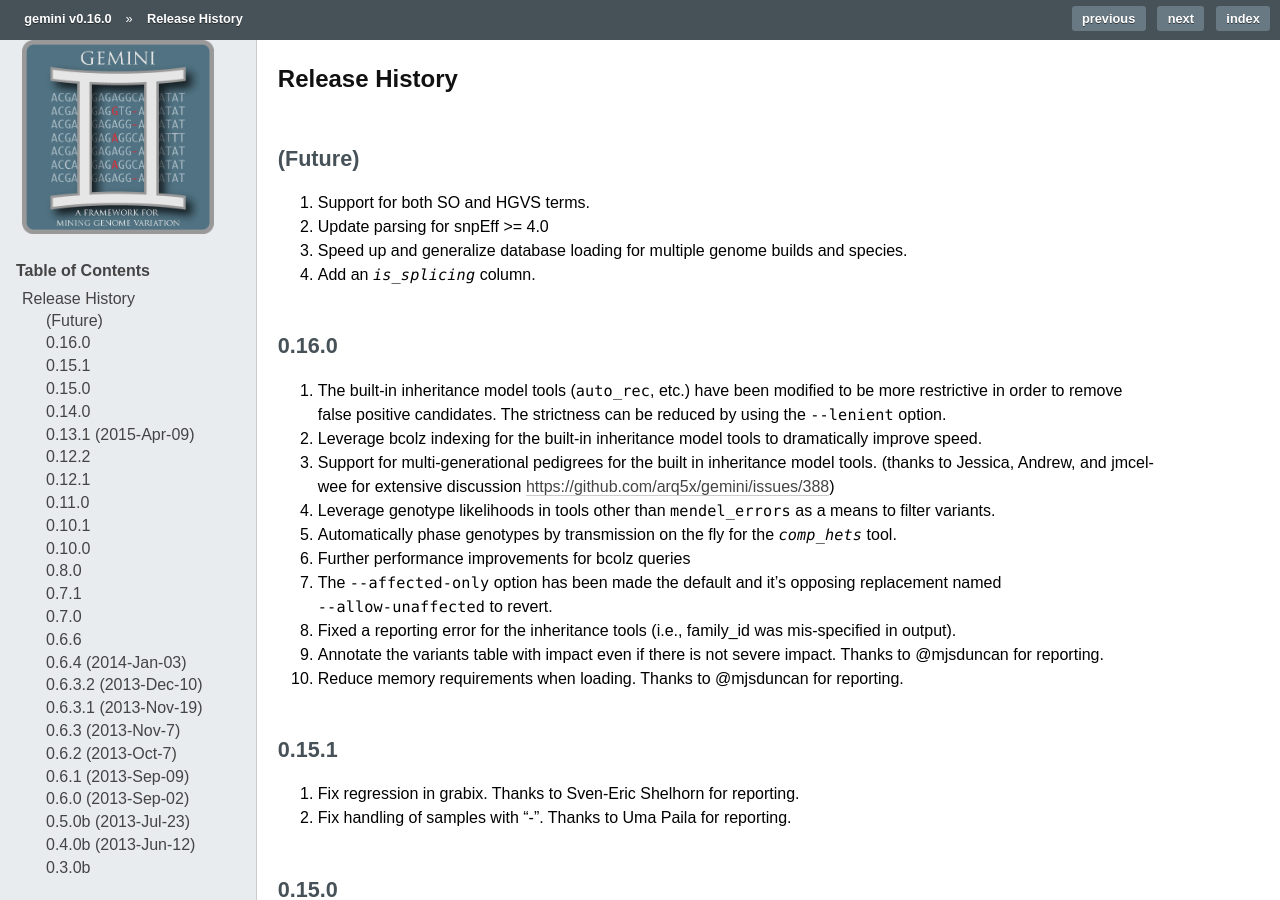
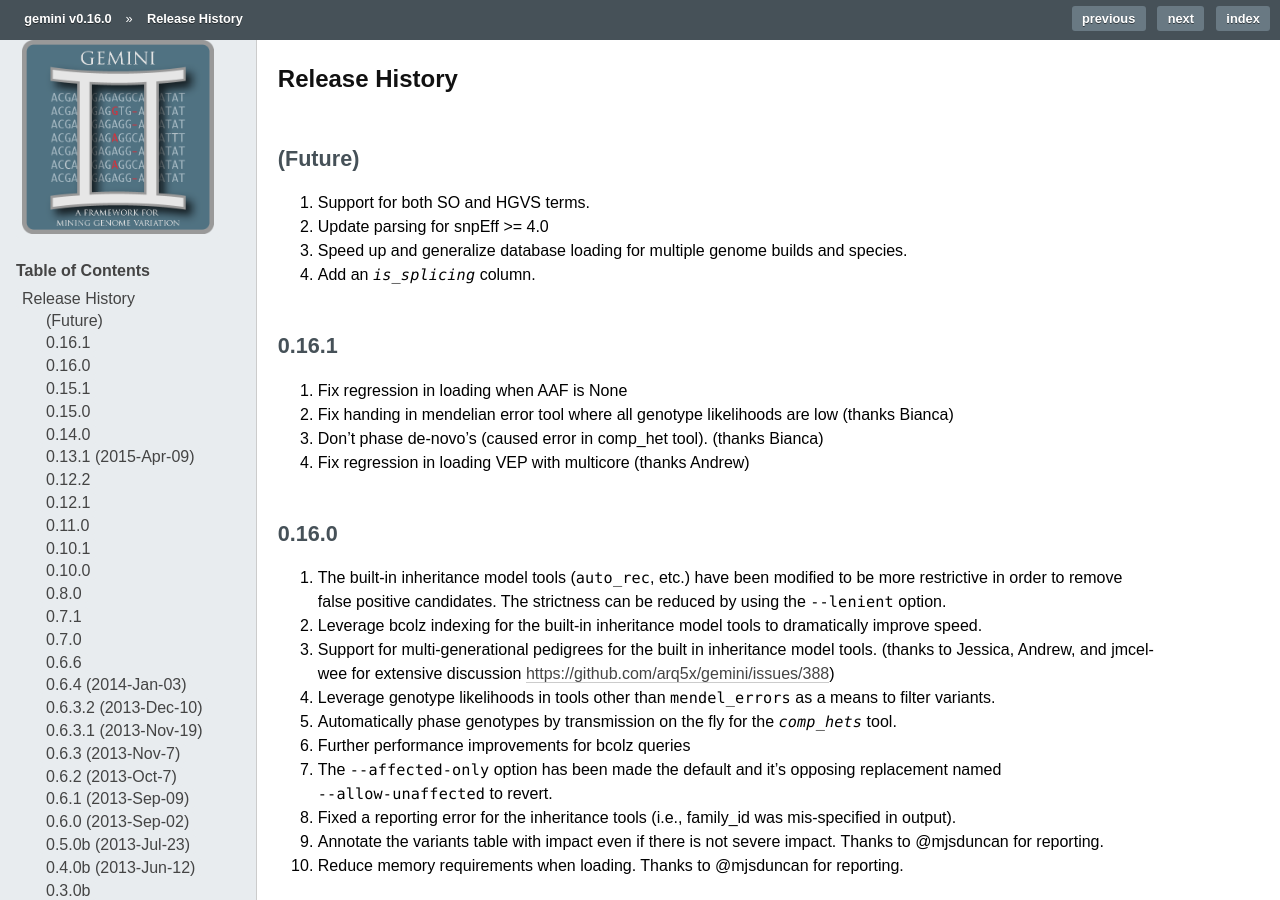
Before and after one commit to arq5x/gemini, a Sphinx documentation site: the page built from docs/content/history.rst, in a window 1280 px wide and 900 px high. Built offline with Sphinx 7.4.7, drawn with Linux system fonts in a browser that asks for light colours; formulas are drawn with MathJax 3; comment, search, counter and statistics services are not loaded; the version number is read from the project's files by our own code.

Commit message:
update history

```diff
--- a/docs/content/history.rst
+++ b/docs/content/history.rst
@@ -8,6 +8,13 @@ Release History
 #. Update parsing for snpEff >= 4.0
 #. Speed up and generalize database loading for multiple genome builds and species.
 #. Add an `is_splicing` column.
+
+0.16.1
+=======================================
+1. Fix regression in loading when AAF is None
+2. Fix handing in mendelian error tool where all genotype likelihoods are low (thanks Bianca)
+3. Don't phase de-novo's (caused error in comp_het tool). (thanks Bianca)
+4. Fix regression in loading VEP with multicore (thanks Andrew)
 
 0.16.0
 =======================================
```
